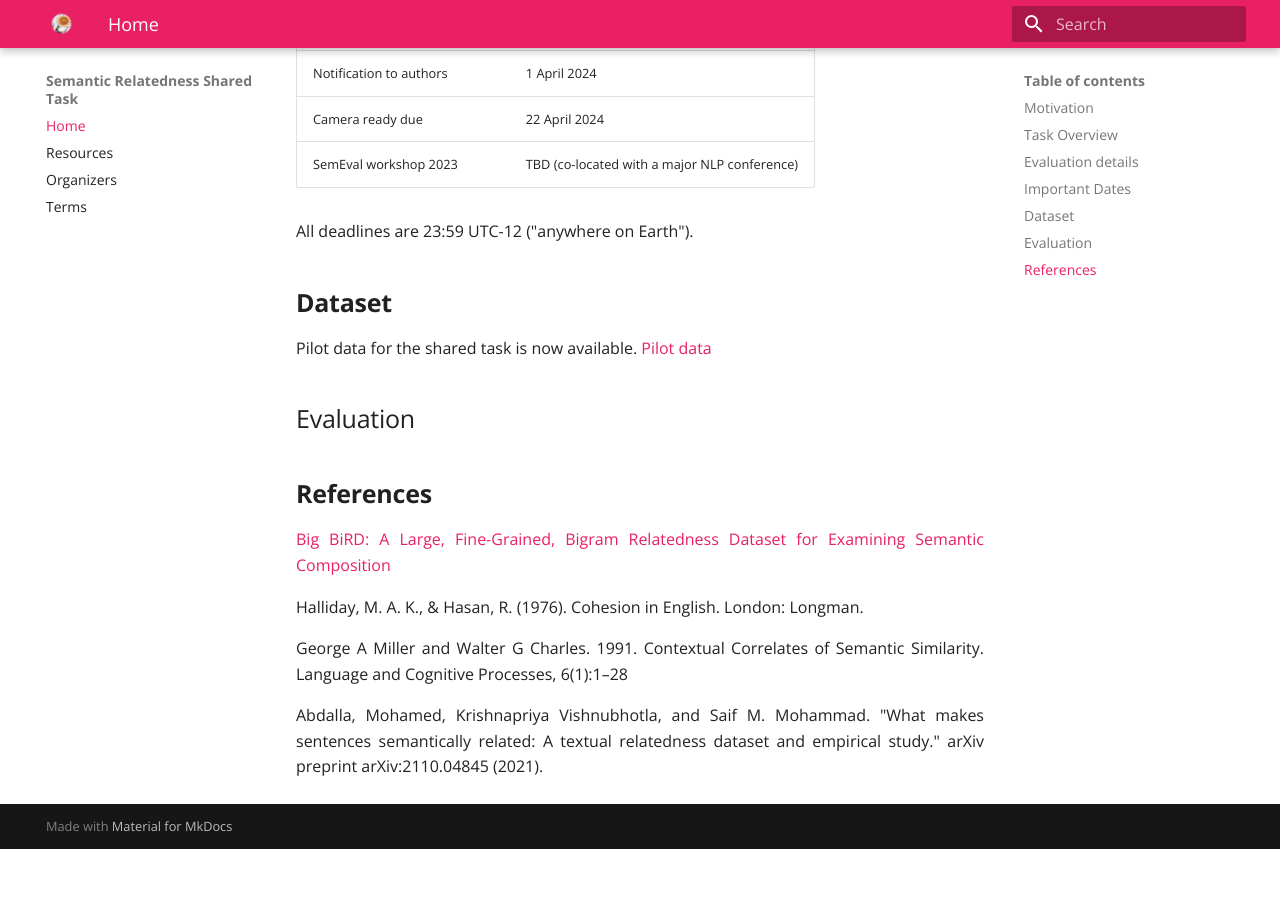
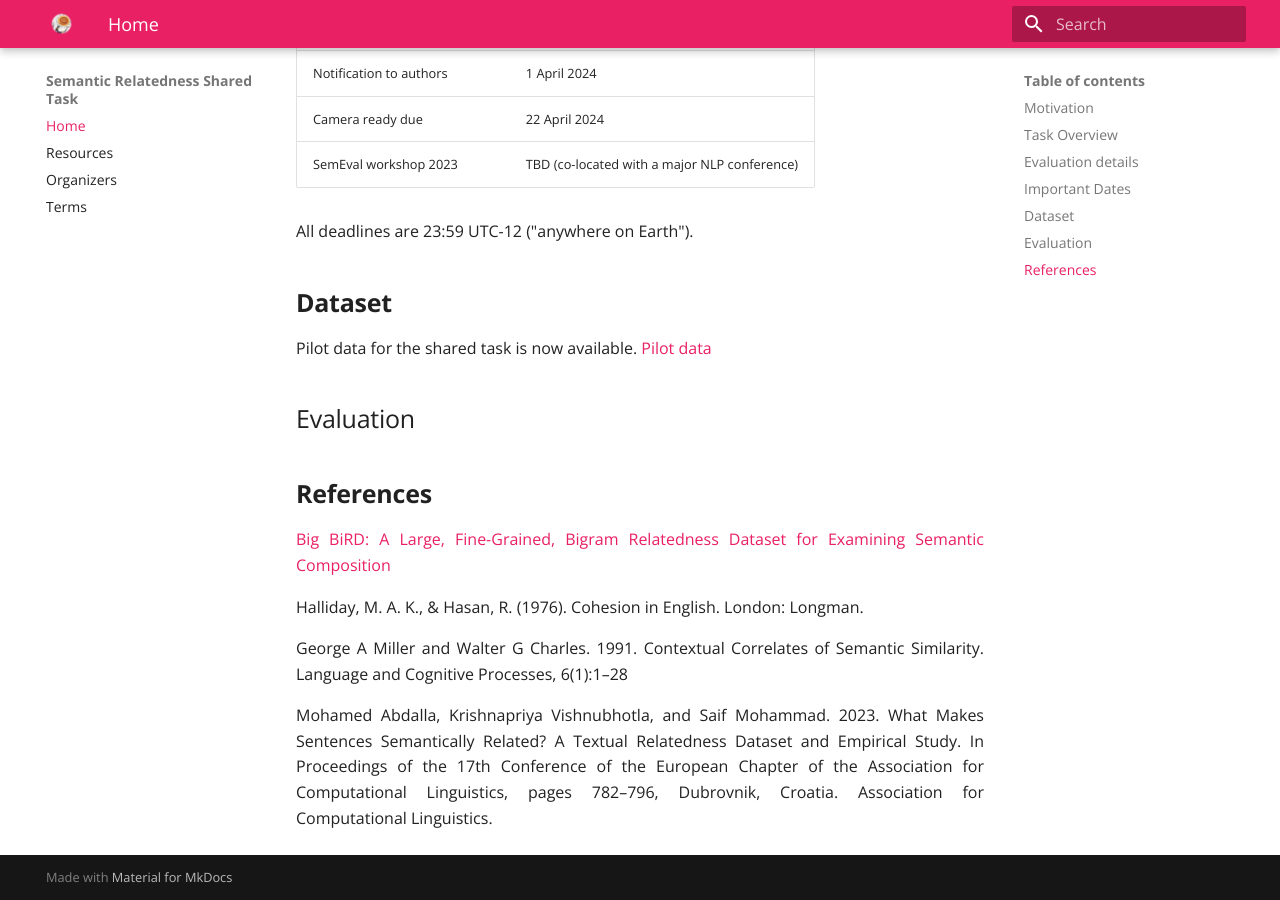
Before and after one commit to semantic-textual-relatedness/semantic-textual-relatedness.github.io, an MkDocs documentation site: the page built from docs/index.md, in a window 1280 px wide and 900 px high, scrolled down 2040 px. Built offline with MkDocs 1.6.1 and Material for MkDocs 9.7.7, drawn with Linux system fonts in a browser that asks for light colours; before the commit the page ends 2889 px from its top, so only the background shows below that.

Commit message:
add reference

```diff
--- a/docs/index.md
+++ b/docs/index.md
@@ -94,7 +94,7 @@ Halliday, M. A. K., & Hasan, R. (1976). Cohesion in English. London: Longman.
 
 George A Miller and Walter G Charles. 1991. Contextual Correlates of Semantic Similarity. Language and Cognitive Processes, 6(1):1–28
 
-Abdalla, Mohamed, Krishnapriya Vishnubhotla, and Saif M. Mohammad. "What makes sentences semantically related: A textual relatedness dataset and empirical study." arXiv preprint arXiv:2110.04845 (2021).
+Mohamed Abdalla, Krishnapriya Vishnubhotla, and Saif Mohammad. 2023. What Makes Sentences Semantically Related? A Textual Relatedness Dataset and Empirical Study. In Proceedings of the 17th Conference of the European Chapter of the Association for Computational Linguistics, pages 782–796, Dubrovnik, Croatia. Association for Computational Linguistics.
 
 <style>
 body {
```
